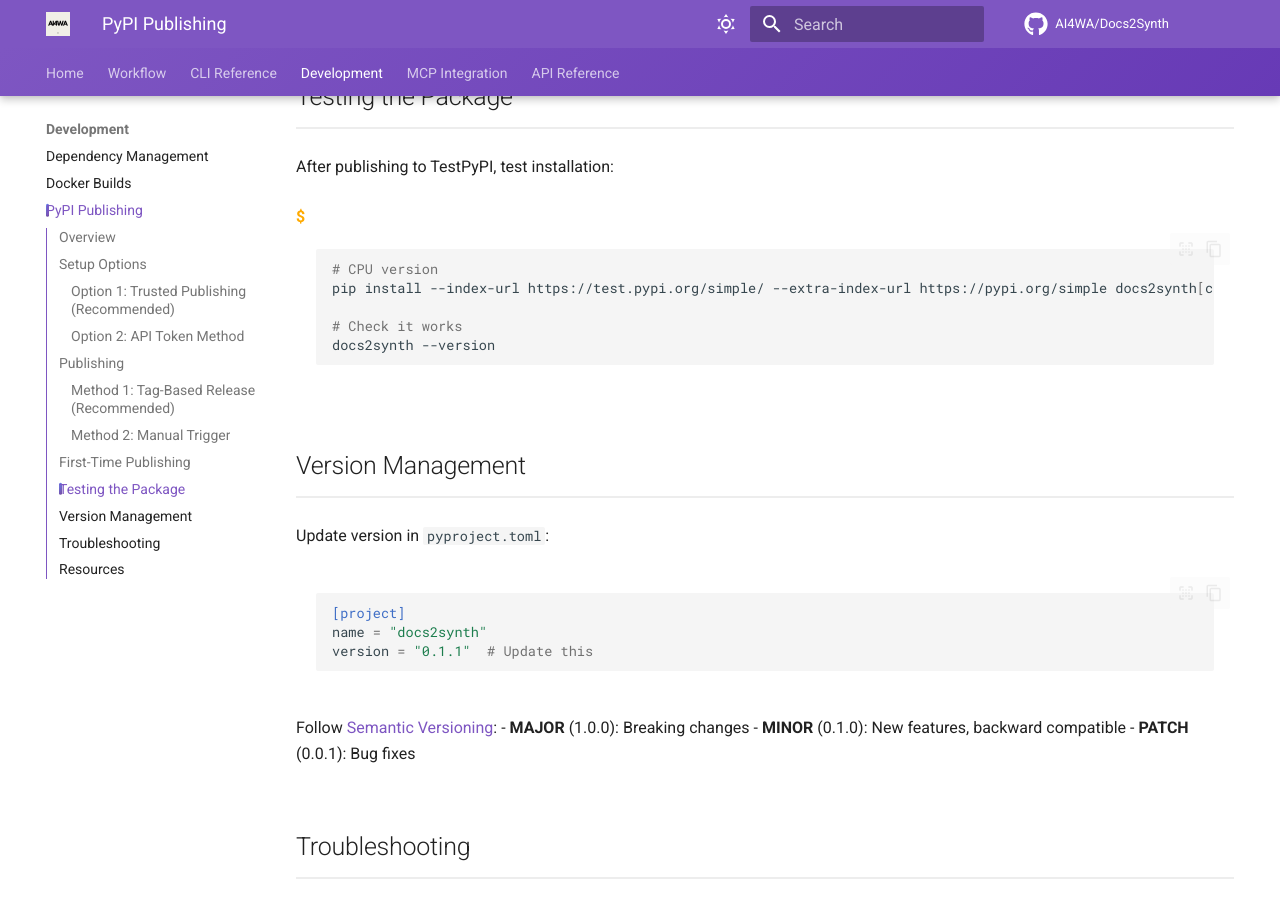
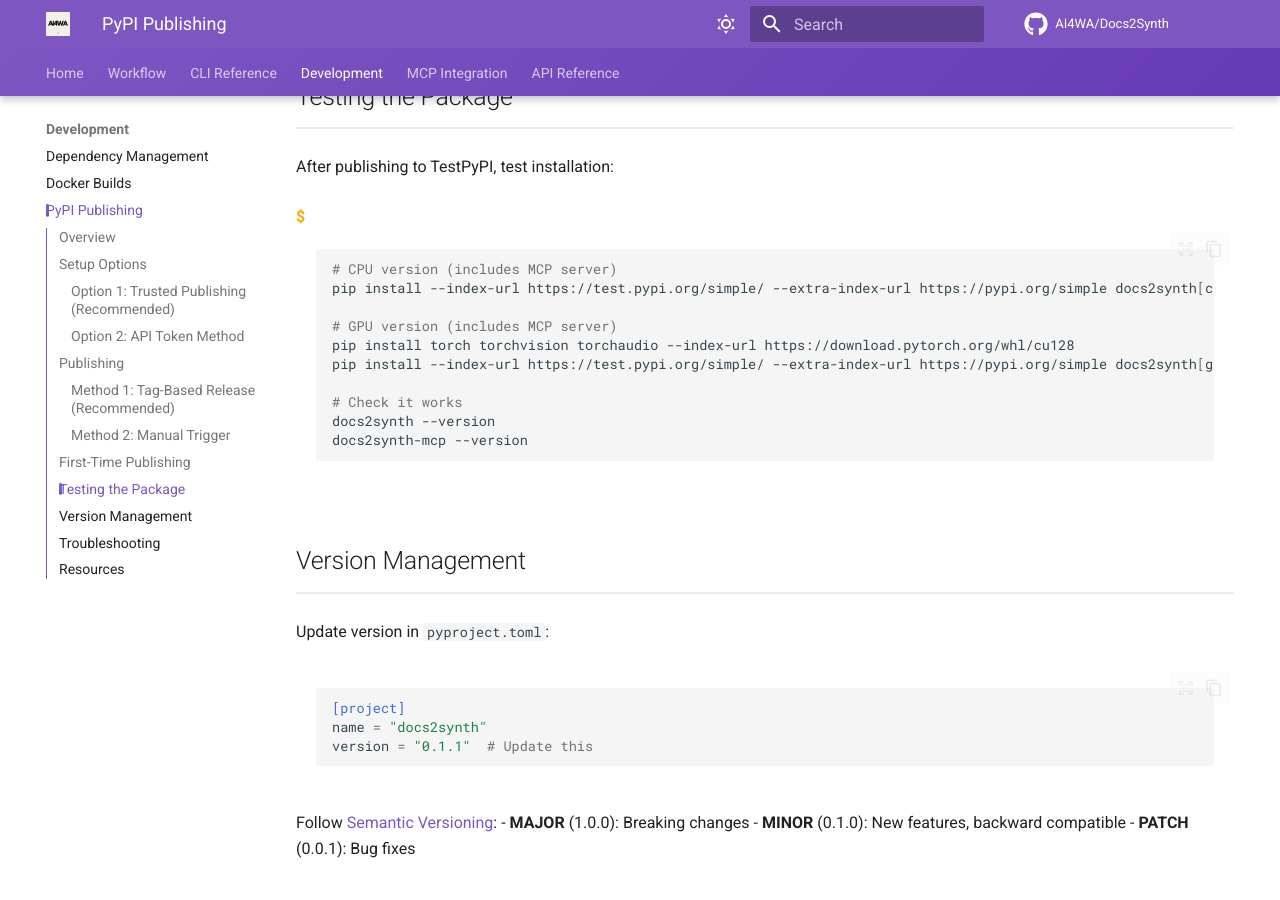
Before and after one commit to AI4WA/Docs2Synth, an MkDocs documentation site: the page built from docs/development/pypi-publishing.md, in a window 1280 px wide and 900 px high, scrolled down 3375 px. Built offline with MkDocs 1.6.1 and Material for MkDocs 9.7.7, drawn with Linux system fonts in a browser that asks for light colours; comment, search, counter and statistics services are not loaded; the version menu is left out.

Commit message:
Simplify installation to cpu/gpu with MCP always included
Streamlined the package extras to just two main options:
- pip install docs2synth[cpu] - Full CPU version (includes MCP)
- pip install docs2synth[gpu] - Full GPU version (includes MCP)

Changes:
- Moved MCP dependencies into both [cpu] and [gpu] extras
- Removed separate [mcp] extra
- Updated README with simplified installation instructions
- Updated pypi-publishing.md documentation

This makes the installation experience cleaner and ensures MCP
server is always available when installing the full package.

🤖 Generated with [Claude Code](https://claude.com/claude-code)

Co-Authored-By: Claude <noreply@anthropic.com>

````diff
--- a/docs/development/pypi-publishing.md
+++ b/docs/development/pypi-publishing.md
@@ -113,11 +113,16 @@ For the very first publish to PyPI (when the project doesn't exist yet):
 After publishing to TestPyPI, test installation:
 
 ```bash
-# CPU version
+# CPU version (includes MCP server)
 pip install --index-url https://test.pypi.org/simple/ --extra-index-url https://pypi.org/simple docs2synth[cpu]
+
+# GPU version (includes MCP server)
+pip install torch torchvision torchaudio --index-url https://download.pytorch.org/whl/cu128
+pip install --index-url https://test.pypi.org/simple/ --extra-index-url https://pypi.org/simple docs2synth[gpu]
 
 # Check it works
 docs2synth --version
+docs2synth-mcp --version
 ```
 
 ## Version Management
````
Also changed, not shown: README.md (+3 -8 lines), pyproject.toml (+12 -7 lines).
